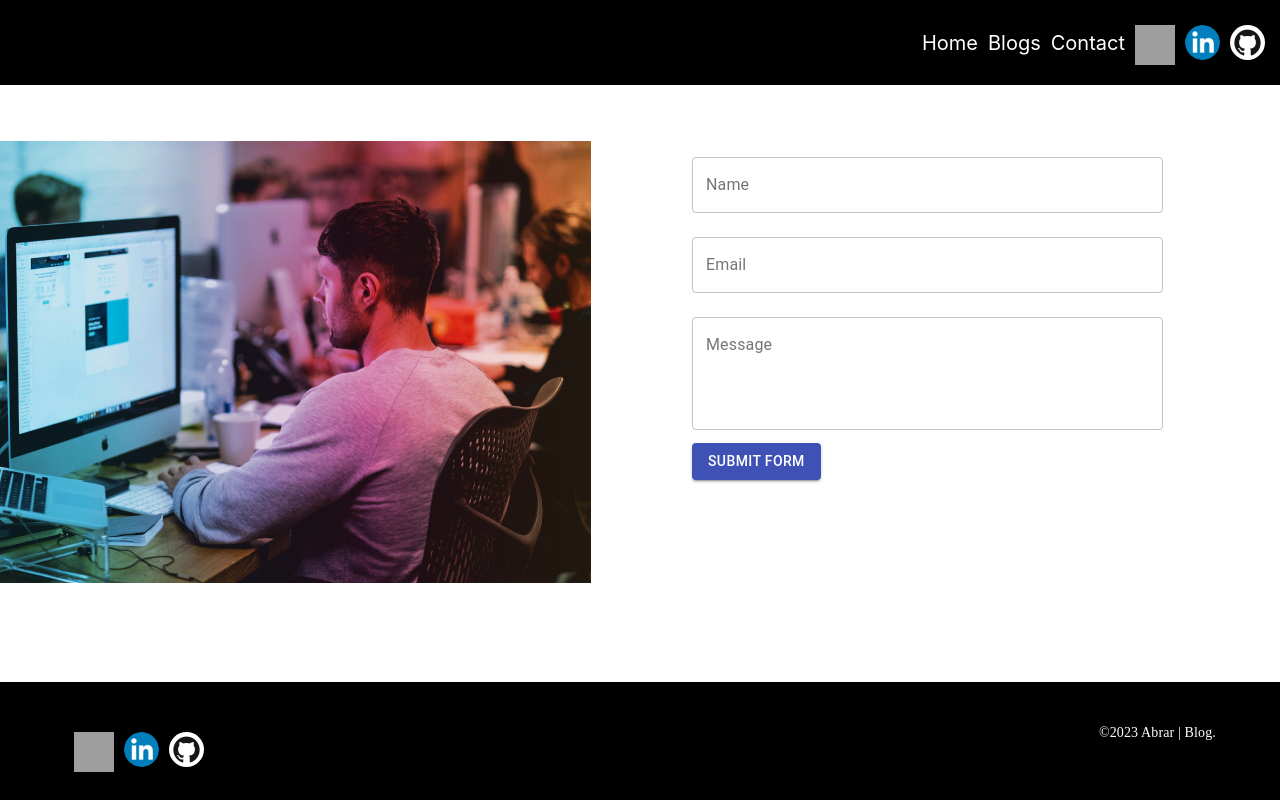
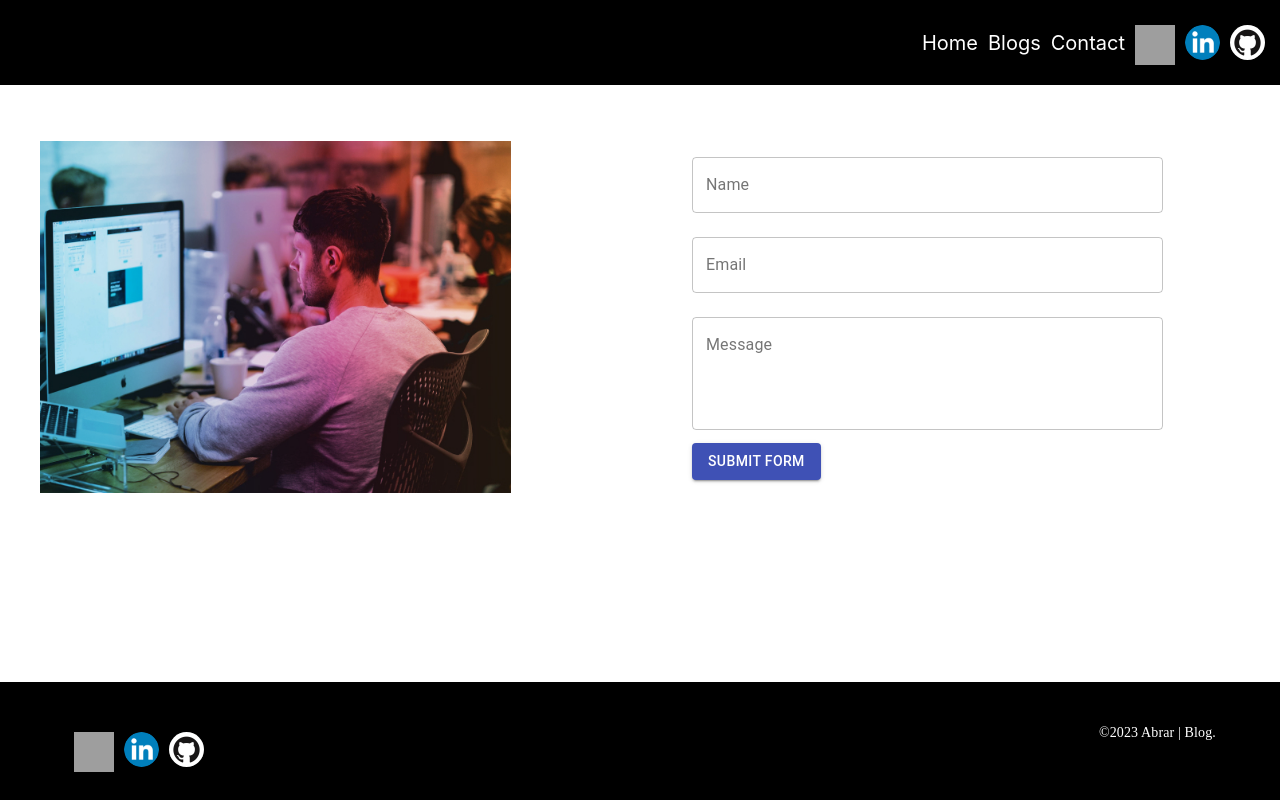
Before and after one commit to abrarhussain-00/devDiary, a React (Create React App) app: page /contact in a window 1280 px wide. Built offline with nearby package versions, Linux system fonts and the light colour scheme; grey boxes are pictures that could not be loaded.

Commit message:
contact form fixed

```diff
--- a/src/components/ContactForm.jsx
+++ b/src/components/ContactForm.jsx
@@ -2,6 +2,7 @@ import React from 'react';
 import { motion } from 'framer-motion';
 import { useForm } from "react-hook-form";
 import { Button, TextField, Typography, Grid } from '@material-ui/core';
+import LineGradient from './LineGradient';
 
 const ContactForm = () => {
   const {
@@ -19,7 +20,7 @@ const ContactForm = () => {
   };
 
   return (
-      <section id="contact" className="contact py-48">
+    <section className="contact py-48">
       <Grid container spacing={3}>
         {/* IMAGE */}
         <Grid item xs={12} md={6}>
@@ -33,7 +34,7 @@ const ContactForm = () => {
               visible: { opacity: 1, x: 0 },
             }}
           >
-              <img src="../assets/contact-image.jpeg" alt="contact" />
+            <img src="../assets/contact-image.jpeg" alt="contact" width='75%' style={{ marginLeft: '5vh' }} />
           </motion.div>
         </Grid>
 
@@ -119,7 +120,7 @@ const ContactForm = () => {
                   variant="contained"
                   color="primary"
                   type="submit"
-                    style={{  marginLeft: '5vh', marginTop: '5px' }}
+                  style={{ marginLeft: '5vh', marginTop: '5px' }}
                 >
                   SUBMIT FORM
                 </Button>
```
Lines whose indentation alone changed are shown as unchanged.
